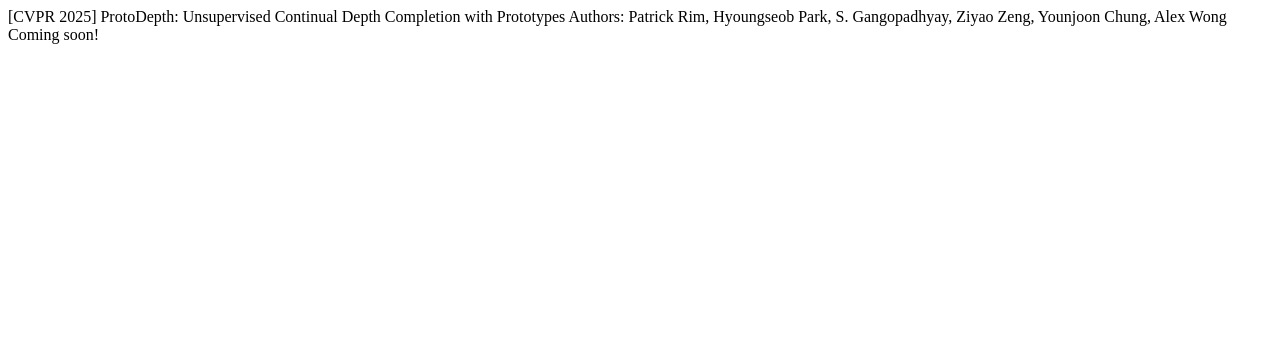
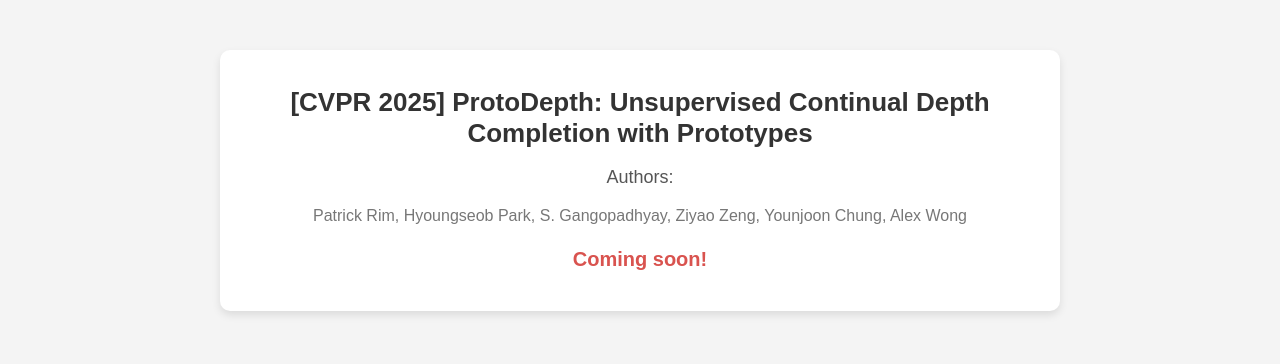
Before and after one commit to protodepth/protodepth.github.io, a plain HTML site: page index.html in a window 1280 px wide. Drawn offline with Linux system fonts and the light colour scheme.

Commit message:
Update index.html

```diff
--- a/index.html
+++ b/index.html
@@ -1,5 +1,55 @@
-[CVPR 2025] ProtoDepth: Unsupervised Continual Depth Completion with Prototypes
-
-Authors: Patrick Rim, Hyoungseob Park, S. Gangopadhyay, Ziyao Zeng, Younjoon Chung, Alex Wong
-
-Coming soon!
+<!DOCTYPE html>
+<html lang="en">
+<head>
+    <meta charset="UTF-8">
+    <meta name="viewport" content="width=device-width, initial-scale=1.0">
+    <title>ProtoDepth | CVPR 2025</title>
+    <style>
+        body {
+            font-family: 'Arial', sans-serif;
+            margin: 0;
+            padding: 0;
+            background-color: #f4f4f4;
+            text-align: center;
+        }
+        .container {
+            max-width: 800px;
+            margin: 50px auto;
+            padding: 20px;
+            background: white;
+            border-radius: 10px;
+            box-shadow: 0 4px 8px rgba(0, 0, 0, 0.1);
+        }
+        h1 {
+            font-size: 26px;
+            color: #333;
+        }
+        .subtitle {
+            font-size: 18px;
+            color: #555;
+            margin-bottom: 15px;
+        }
+        .authors {
+            font-size: 16px;
+            color: #777;
+            line-height: 1.5;
+        }
+        .coming-soon {
+            margin-top: 20px;
+            font-size: 20px;
+            font-weight: bold;
+            color: #d9534f;
+        }
+    </style>
+</head>
+<body>
+    <div class="container">
+        <h1>[CVPR 2025] ProtoDepth: Unsupervised Continual Depth Completion with Prototypes</h1>
+        <p class="subtitle">Authors:</p>
+        <p class="authors">
+            Patrick Rim, Hyoungseob Park, S. Gangopadhyay, Ziyao Zeng, Younjoon Chung, Alex Wong
+        </p>
+        <p class="coming-soon">Coming soon!</p>
+    </div>
+</body>
+</html>
```
